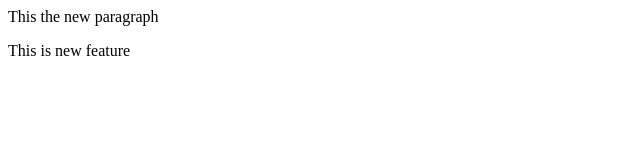
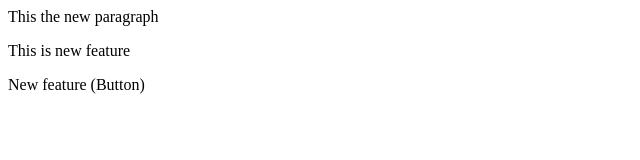
Before and after one commit to AdilGhub/localrepo, a plain HTML site: page index.html in a window 1280 px wide. Shown: the whole page, without its empty margins (0-640 px from the left). Drawn offline with Linux system fonts and the light colour scheme.

```diff
--- a/index.html
+++ b/index.html
@@ -1,2 +1,3 @@
 <p>This the new paragraph</p>
 <p> This is new feature</p>
+<p> New feature (Button)</p>
```
